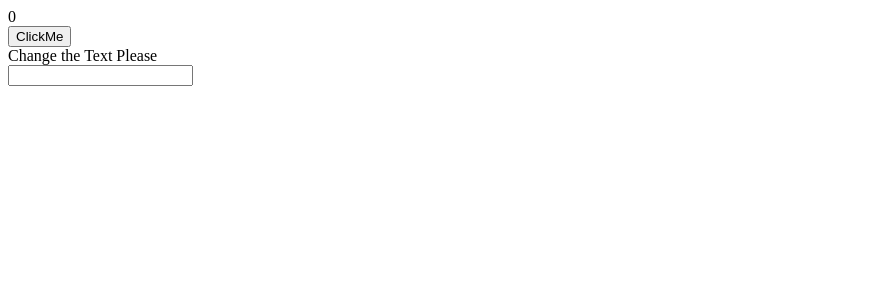
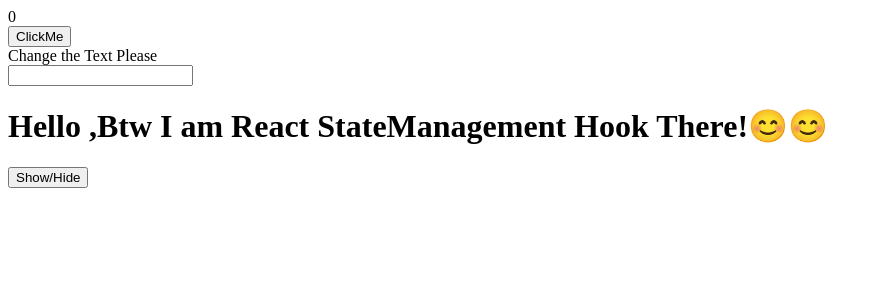
Before and after one commit to patel192/React-Practice, a React (Vite) app: page / in a window 1280 px wide. Shown: the top 300 px of the page, without its empty margins (0-880 px from the left). Built offline with nearby package versions, Linux system fonts and the light colour scheme.

Commit message:
hide and show the text by licking button

```diff
--- a/src/App.jsx
+++ b/src/App.jsx
@@ -2,12 +2,14 @@ import "./App.css";
 
 import { UseState } from "./Components/UseState";
 import { UseState2 } from "./Components/UseState2";
+import { UseState3 } from "./Components/UseState3";
 
 function App() {
   return (
     <>
       <UseState />
       <UseState2 />
+      <UseState3/>
     </>
   );
 }
--- /dev/null
+++ b/src/Components/UseState3.jsx
@@ -0,0 +1,13 @@
+import React from 'react'
+import { useState } from 'react'
+export const UseState3 = () => {
+  const text = "Hello ,Btw I am React StateManagement Hook There!😊😊"
+  const [status, setstatus] = useState(true)
+  return (
+
+    <div>
+        {status && <h1>{text}</h1>}
+        <button onClick={()=>setstatus(!status)}>Show/Hide</button>
+    </div>
+  )
+}
```
